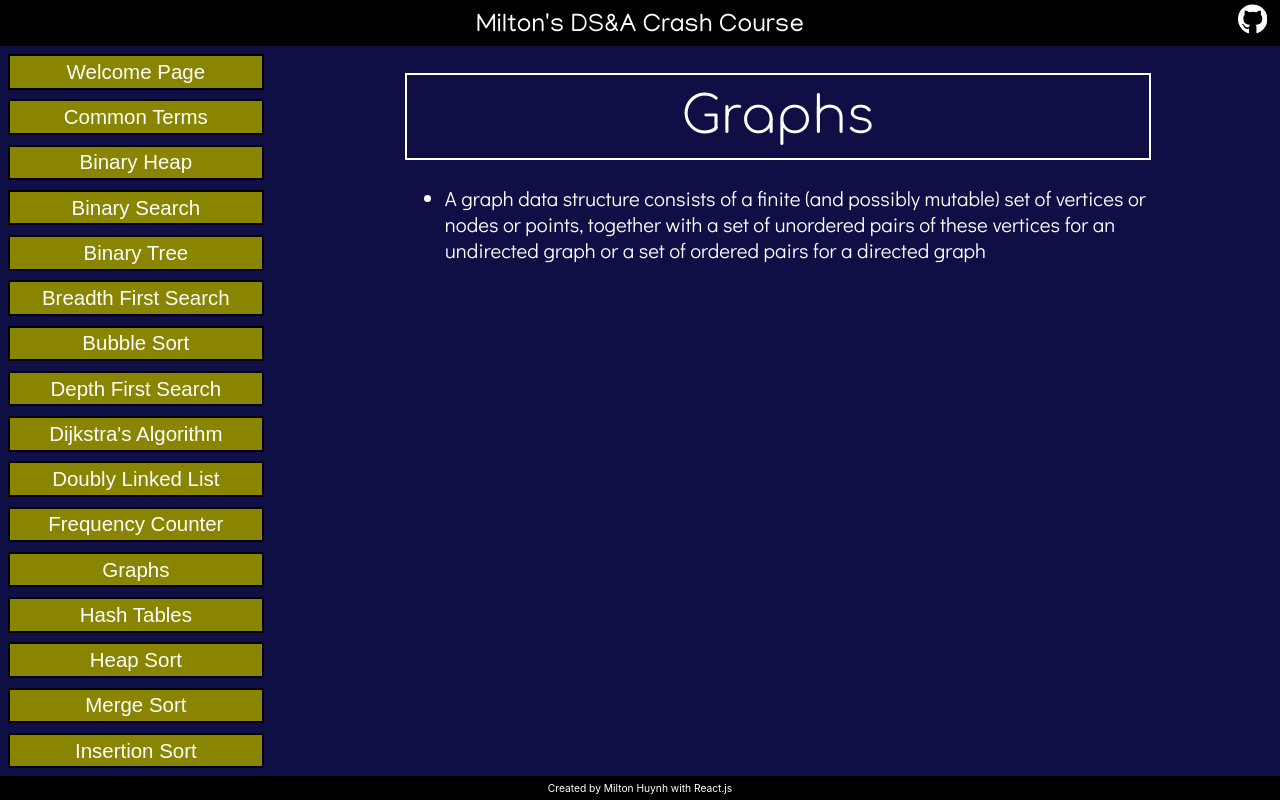
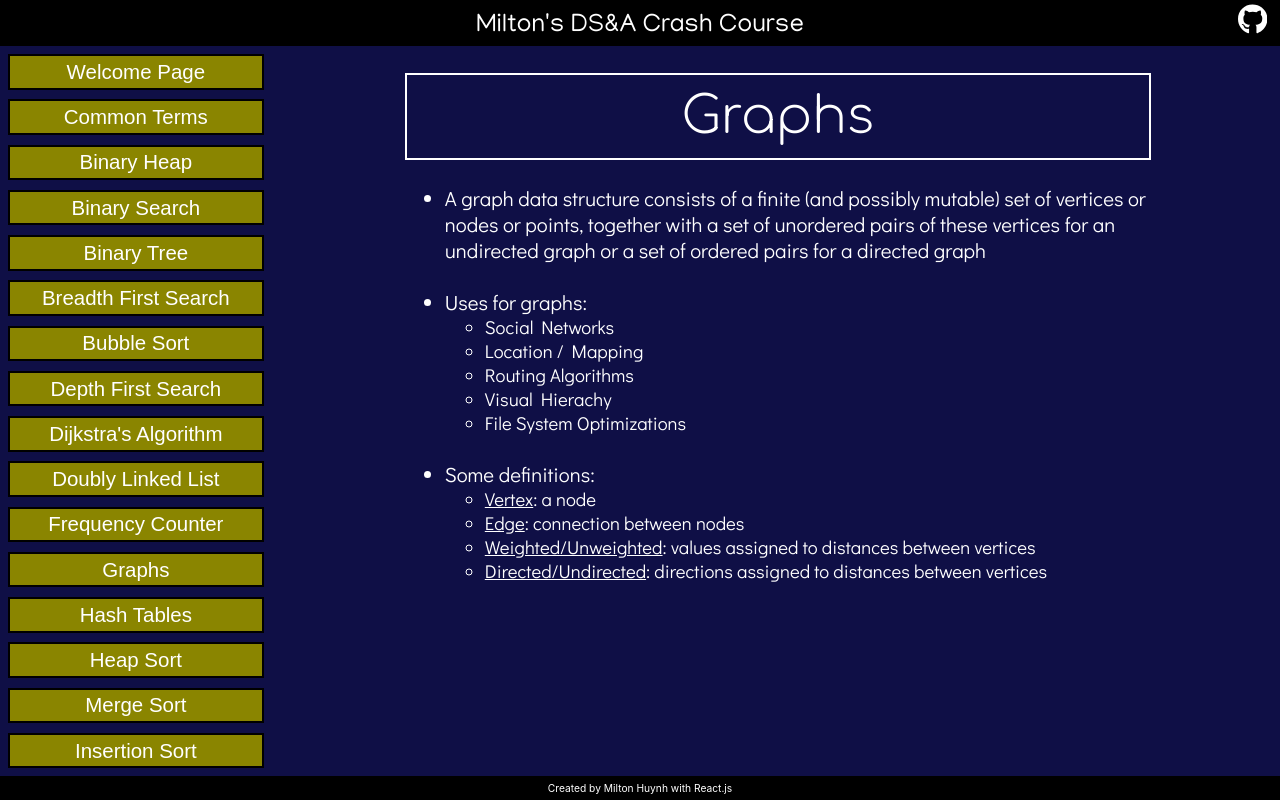
Before and after one commit to miltonhuynh/DSA-guide, a React (Create React App) app in the folder app/: page /DSA-guide/Graphs in a window 1280 px wide. Built offline with nearby package versions, Linux system fonts and the light colour scheme; a web font is replaced by a local one.

Commit message:
Added uses for graphs and definitions for Graph page

```diff
--- a/app/src/Concepts/Graphs.js
+++ b/app/src/Concepts/Graphs.js
@@ -6,7 +6,26 @@ export default function Graphs() {
 			<div class="Concept_title">Graphs</div>
 			<div class="Container font-m">
 				<ul>
-					<li>A graph data structure consists of a finite (and possibly mutable) set of vertices or nodes or points, together with a set of unordered pairs of these vertices for an undirected graph or a set of ordered pairs for a directed graph</li>
+					<li>A graph data structure consists of a finite (and possibly mutable) set of vertices or nodes or points, together with a set of unordered pairs of these vertices for an undirected graph or a set of ordered pairs for a directed graph</li><br/>
+					<li>
+						Uses for graphs:
+						<ul class="font-sm">
+							<li>Social Networks</li>
+							<li>Location / Mapping</li>
+							<li>Routing Algorithms</li>
+							<li>Visual Hierachy</li>
+							<li>File System Optimizations</li>
+						</ul>
+					</li><br/>
+					<li>
+						Some definitions:
+						<ul class="font-sm">
+							<li><u>Vertex</u>: a node</li>
+							<li><u>Edge</u>: connection between nodes</li>
+							<li><u>Weighted/Unweighted</u>: values assigned to distances between vertices</li>
+							<li><u>Directed/Undirected</u>: directions assigned to distances between vertices</li>
+						</ul>
+					</li>
 				</ul>
 			</div>
 		</div>
```
